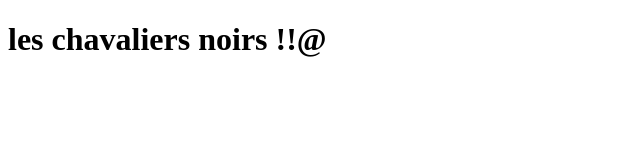
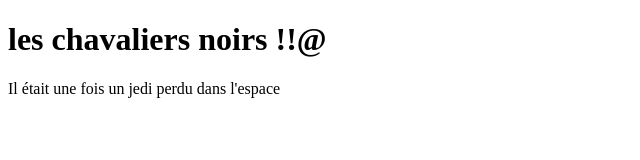
Before and after one commit to nelsonbotero/formation-git-mastering-discovery, a plain HTML site: page index.html in a window 1280 px wide. Shown: the whole page, without its empty margins (0-640 px from the left). Drawn offline with Linux system fonts and the light colour scheme.

Commit message:
feat(new paragraph)

```diff
--- a/index.html
+++ b/index.html
@@ -7,5 +7,8 @@
 </head>
 <body>
     <h1>les chavaliers noirs !!@</h1>
+    <div>
+        Il était une fois un jedi perdu dans l'espace
+    </div>
 </body>
 </html>
```
